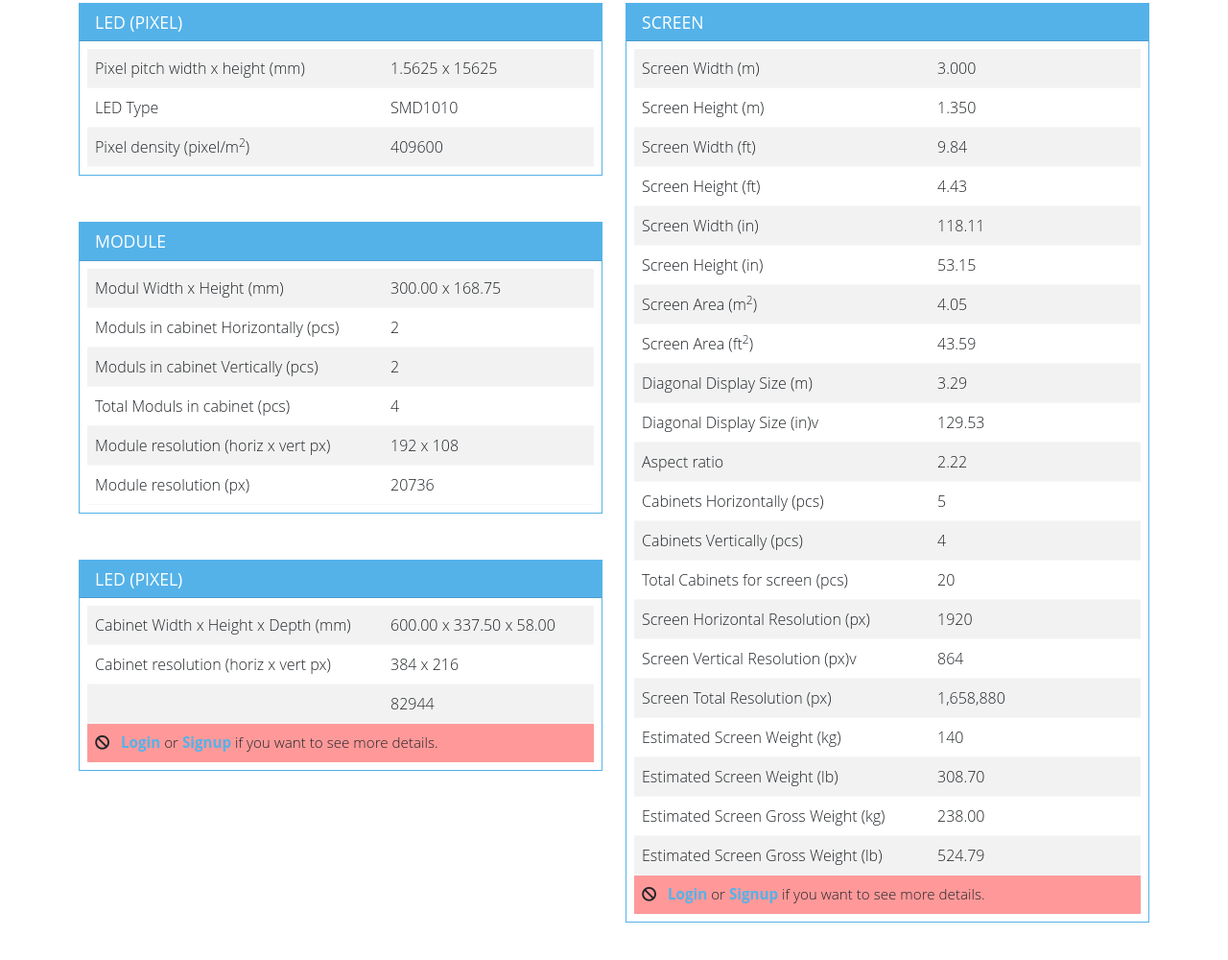
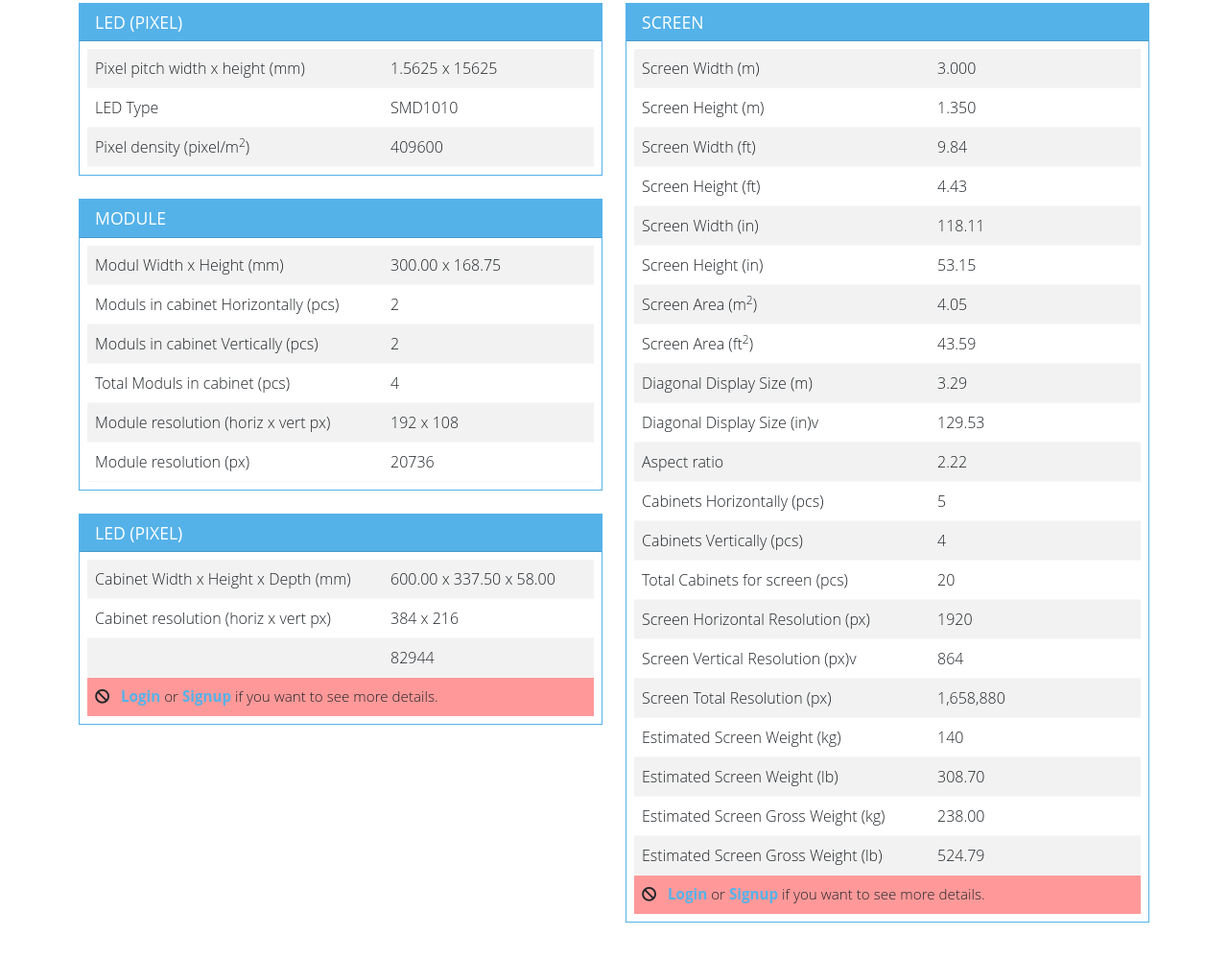
Before and after one commit to Creative1800/ScreenWizard, a plain HTML site: page index.html in a window 1280 px wide. Shown: the part 672-1672 px from the top of the page at 96% size. Drawn offline with Linux system fonts and the light colour scheme.

Commit message:
margin changed

```diff
--- a/index.html
+++ b/index.html
@@ -99,7 +99,7 @@
             <div class="tab-pane fade show active">
                 <div class="row m-t-md">
                     <div class="col-lg-6">
-                        <div class="card rounded-0 mb-5 ">
+                        <div class="card rounded-0 mb-4 ">
                             <h3 class="card-header rounded-0 blue-bg text-white font-size-1-1 py-2">LED (PIXEL)</h3>
                             <div class="table-responsive-sm p-2">
                                 <table class="table table-striped border-grey mb-0">
@@ -120,7 +120,7 @@
                                 </table>
                             </div>
                         </div>
-                        <div class="card  rounded-0 mb-5">
+                        <div class="card  rounded-0 mb-4">
                             <h3 class="card-header rounded-0 mb-0 blue-bg text-white font-size-1-1 py-2">MODULE</h3>
                             <div class="table-responsive-sm p-2">
                                 <table class="table table-striped border-grey mb-0">
@@ -153,7 +153,7 @@
                                 </table>
                             </div>
                         </div>
-                        <div class="card brd-primary rounded-0 mb-3">
+                        <div class="card  rounded-0 mb-4">
                             <h3 class="card-header rounded-0 mb-0 blue-bg text-white font-size-1-1 py-2">LED (PIXEL)</h3>
                             <div class="table-responsive-sm p-2">
                                 <table class="table table-striped border-grey mb-0">
```
